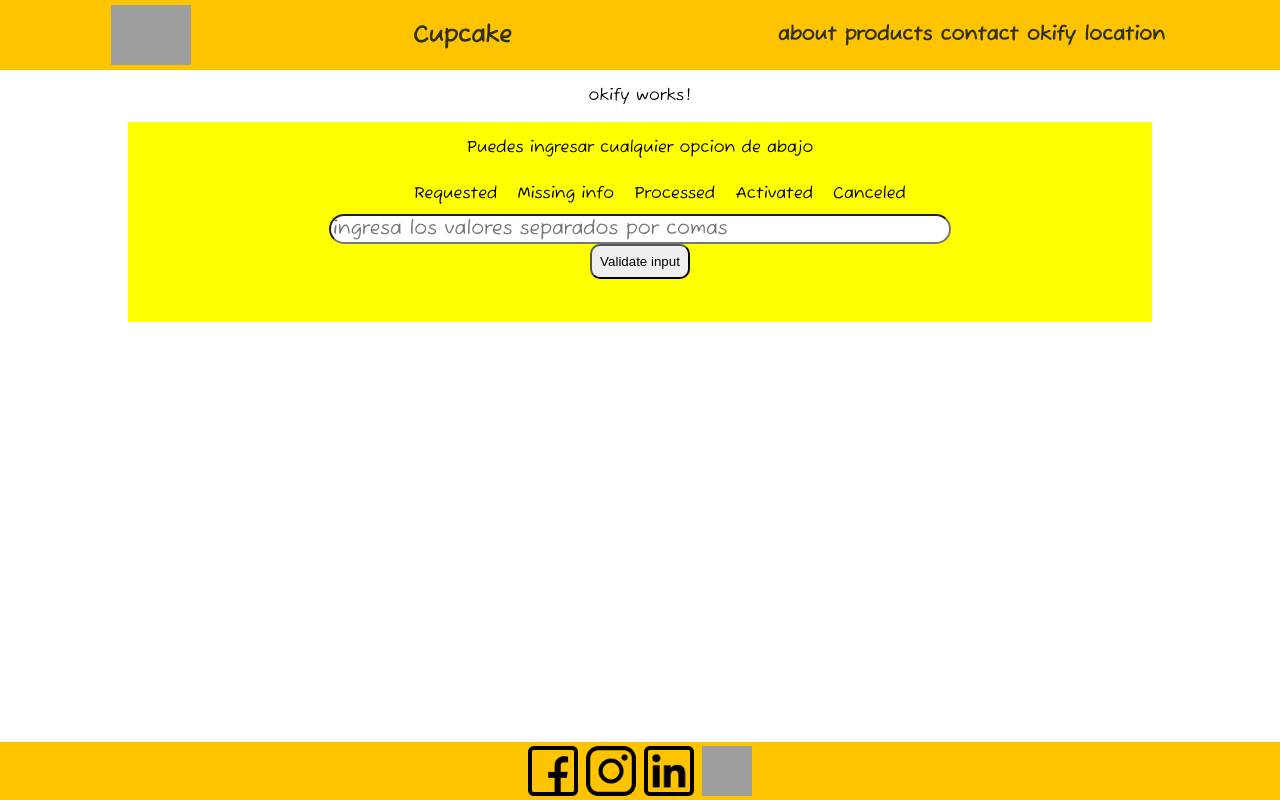
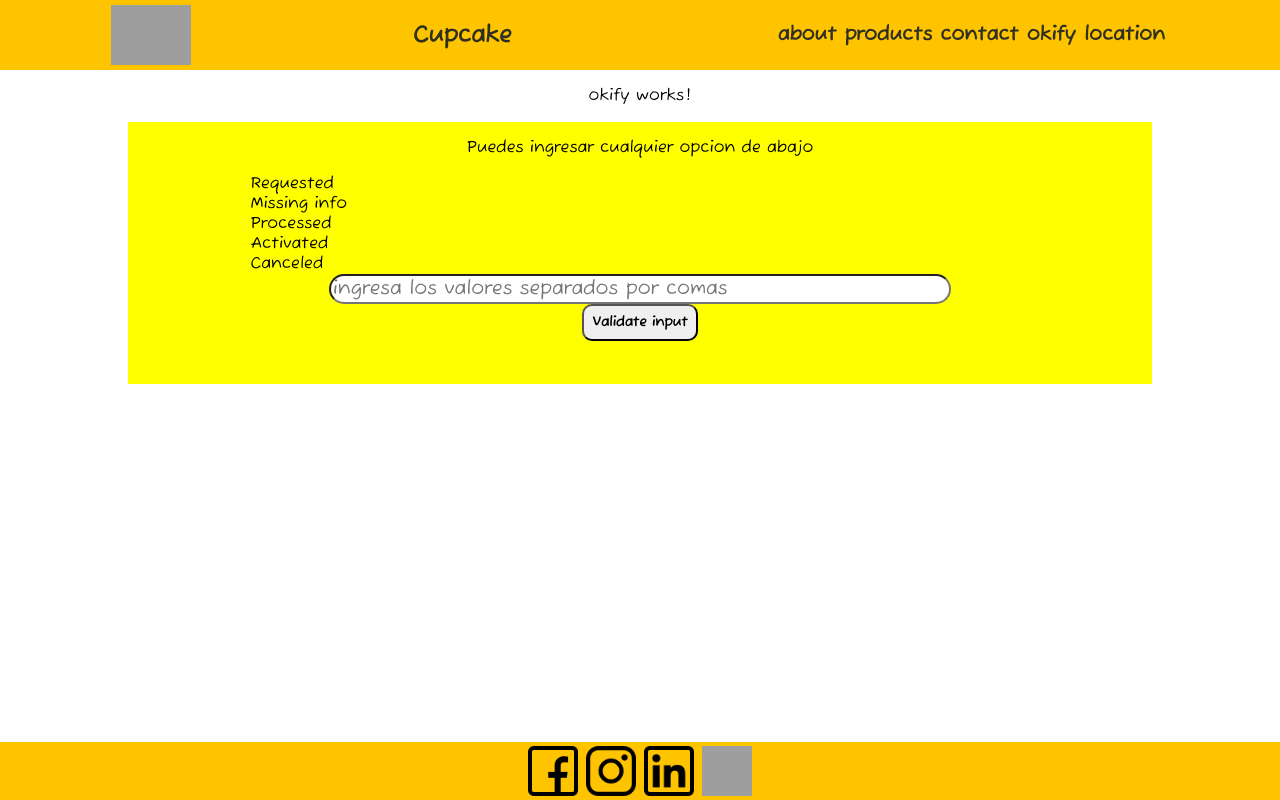
Before and after one commit to joshuaBVB007/Angular_LESS, an Angular app: page /okify in a window 1280 px wide. Built offline with nearby package versions, Linux system fonts and the light colour scheme; grey boxes are pictures that could not be loaded.

Commit message:
adjustments

```diff
--- a/src/app/okify/okify.component.less
+++ b/src/app/okify/okify.component.less
@@ -10,14 +10,15 @@ p,h1{
     text-align: center;
 }
 ul{
-    display: flex;
-    flex-direction:row;
-    justify-content:space-around;
-    flex-wrap: wrap;
+    width:80%;
+    margin:auto;
+    // background-color: red;
+}
+li{
+    display: block;
+    margin: auto;
+    width: 100%;
     list-style-type: none;
-    width: 50%;
-    margin:10px auto;
-    // background-color: red;
 }
 input{
     display: block;
@@ -32,4 +33,6 @@ button{
     padding: 8px;
     display: block;
     margin: auto;
+    font-weight: bold;
+    font-family:google,Georgia, 'Times New Roman', Times, serif;
 }
```
